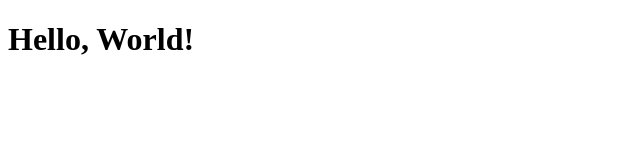
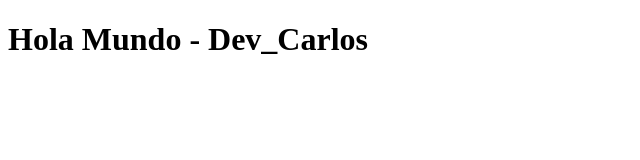
Before and after one commit to carloshs07/proyecto-git-p3-2025, a plain HTML site: page index.html in a window 1280 px wide. Shown: the whole page, without its empty margins (0-640 px from the left). Drawn offline with Linux system fonts and the light colour scheme.

Commit message:
commit index dev-carlos

```diff
--- a/index.html
+++ b/index.html
@@ -3,9 +3,9 @@
 <head>
     <meta charset="UTF-8">
     <meta name="viewport" content="width=device-width, initial-scale=1.0">
-    <title>Document</title>
+    <title>Aprendiendo Git</title>
 </head>
 <body>
-    <h1>Hello, World!</h1>
+    <h1>Hola Mundo - Dev_Carlos</h1>
 </body>
 </html>
```
